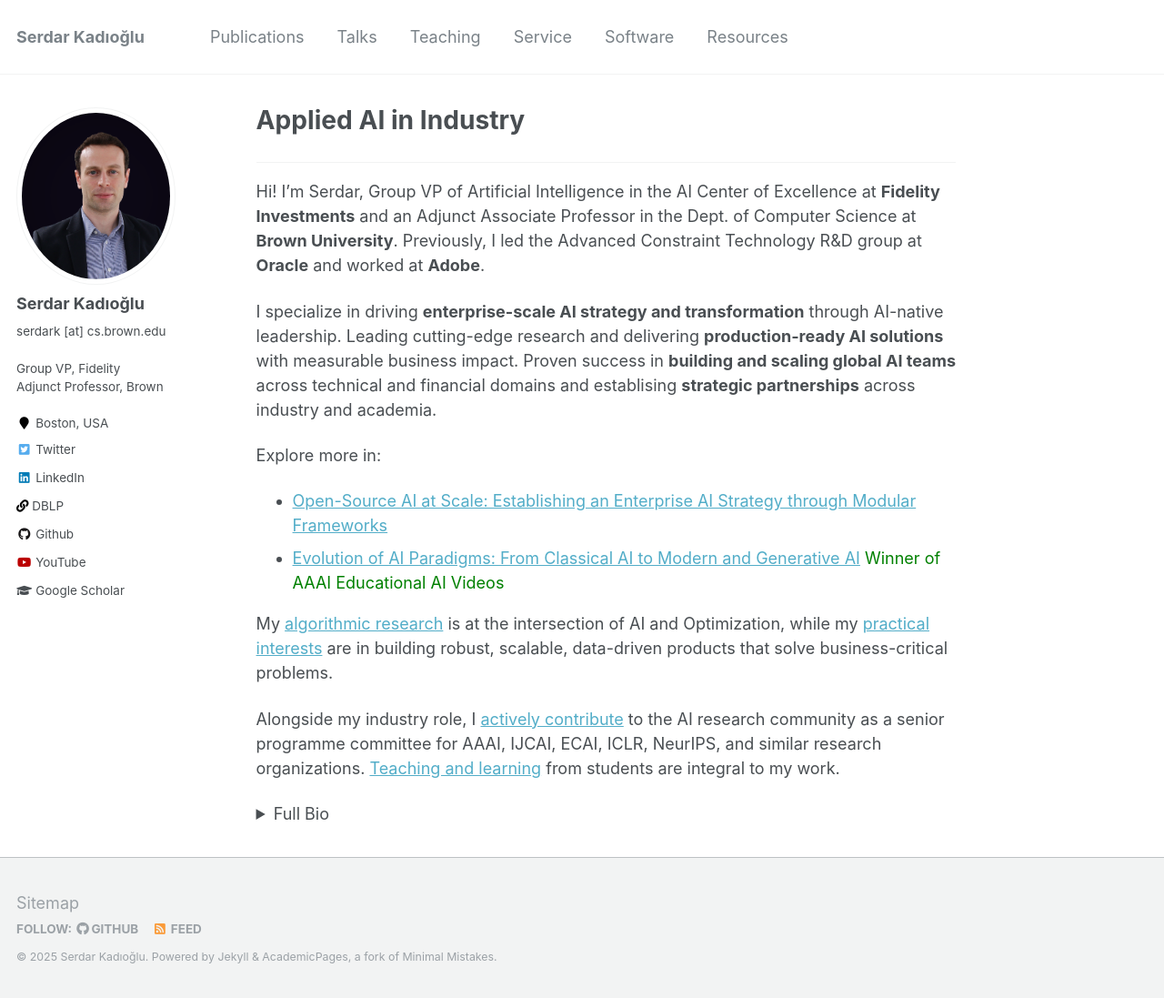
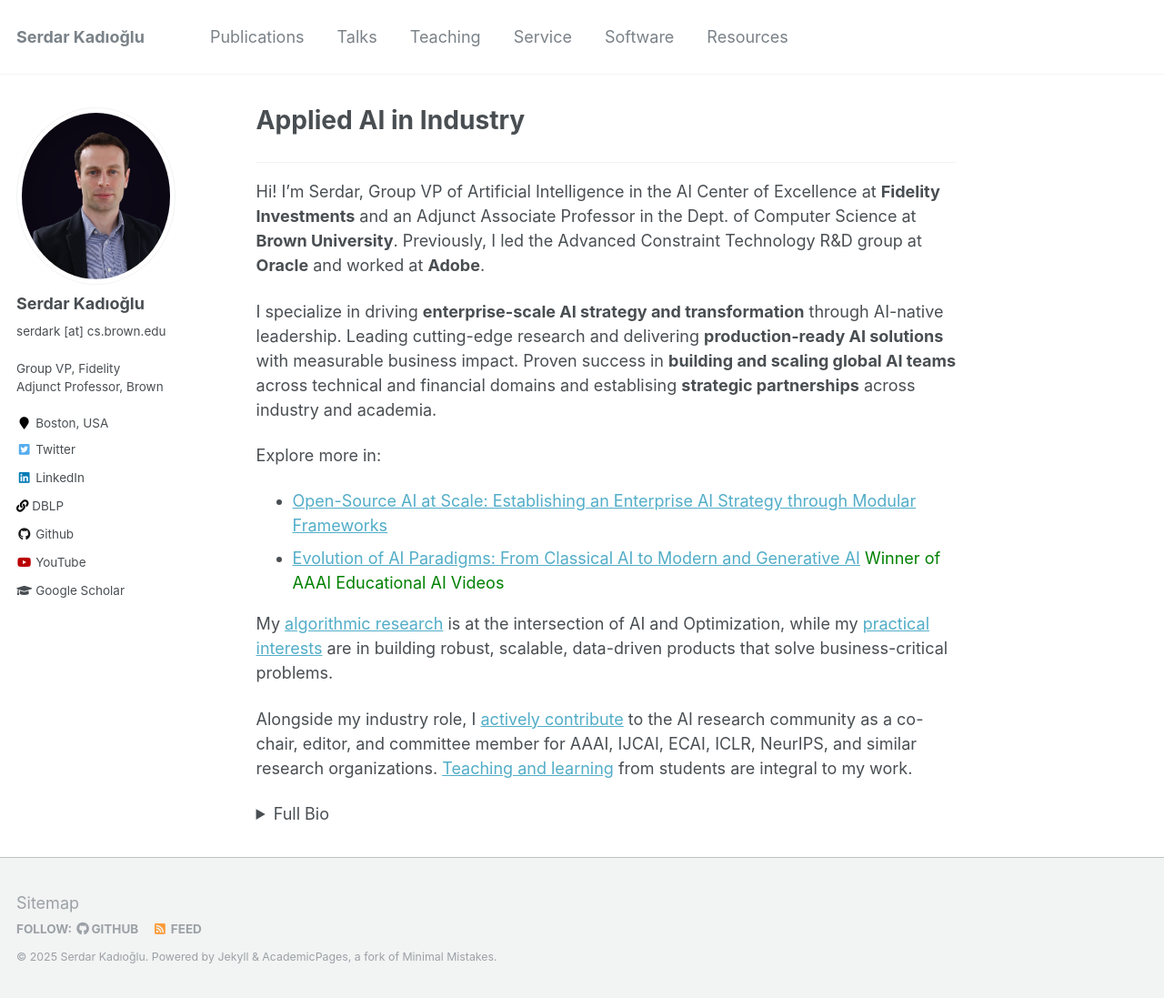
Before and after one commit to skadio/skadio.github.io, a Jekyll site: the page built from _pages/about.md, in a window 1280 px wide and 1097 px high. Shown: the whole window at 91% size. Built offline with Jekyll 4.4.1, drawn with Linux system fonts in a browser that asks for light colours.

Commit message:
Update about.md

```diff
--- a/_pages/about.md
+++ b/_pages/about.md
@@ -25,7 +25,7 @@ Explore more in:
 
 My [algorithmic research](https://skadio.github.io/publications/) is at the intersection of AI and Optimization, while my [practical interests](https://skadio.github.io/software/) are in building robust, scalable, data-driven products that solve business-critical problems.
 
-Alongside my industry role, I [actively contribute](https://skadio.github.io/service/) to the AI research community as a senior programme committee for AAAI, IJCAI, ECAI, ICLR, NeurIPS, and similar research organizations. [Teaching and learning](https://skadio.github.io/teaching/) from students are integral to my work.
+Alongside my industry role, I [actively contribute](https://skadio.github.io/service/) to the AI research community as a co-chair, editor, and committee member for AAAI, IJCAI, ECAI, ICLR, NeurIPS, and similar research organizations. [Teaching and learning](https://skadio.github.io/teaching/) from students are integral to my work.
 
 
 <!--
```
